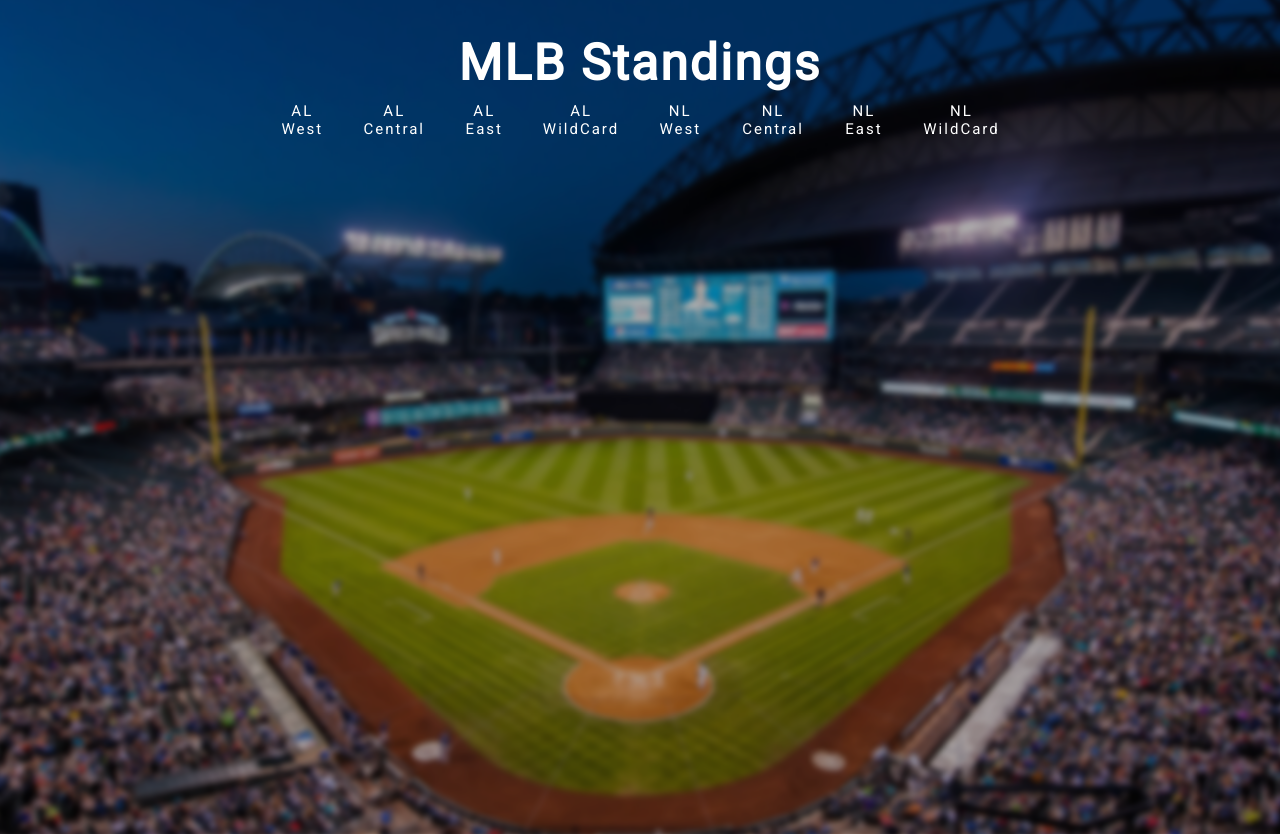
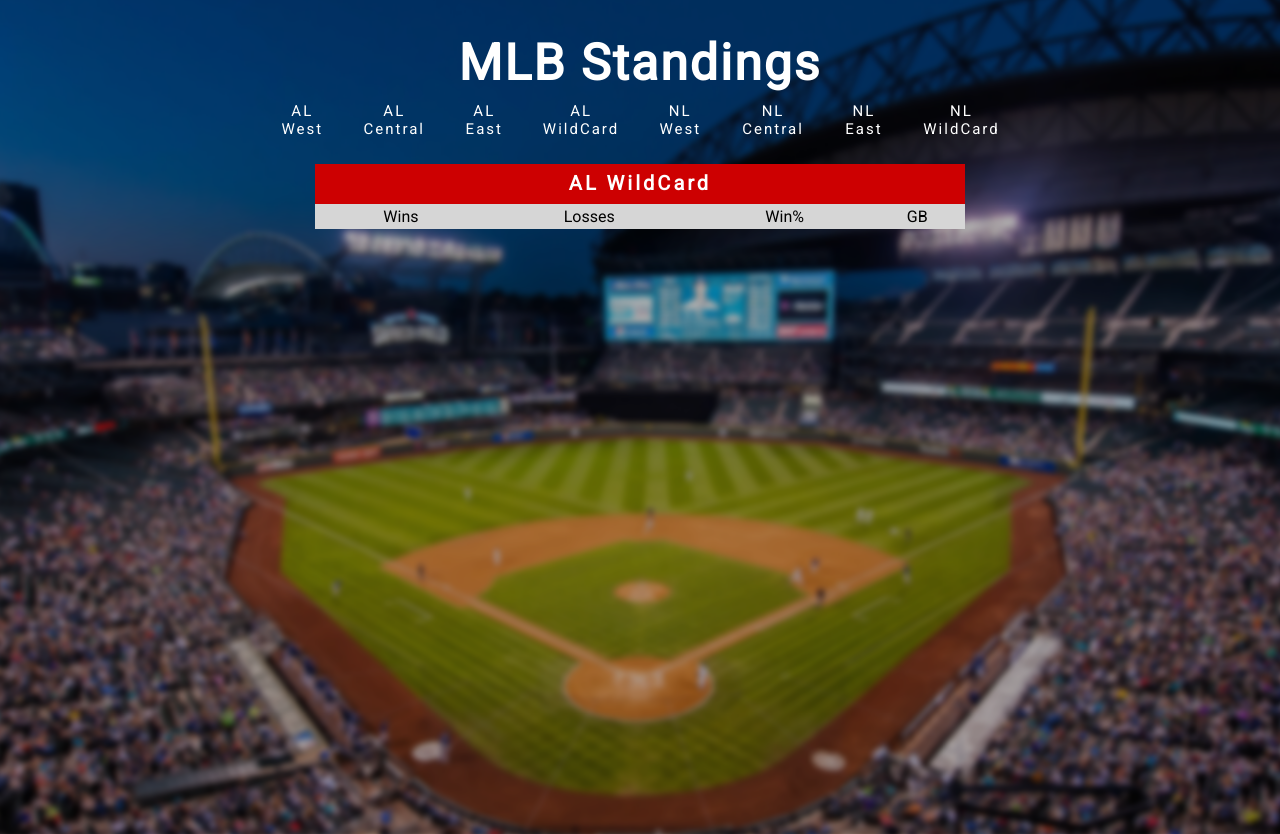
Before and after one commit to JohnHenry-Ward/MLBStandings, a PHP site: page /index.php?wildCard=al in a window 1280 px wide. Run offline with PHP 8.4, Linux system fonts and the light colour scheme; tables that the repository leaves empty or names only in its code hold one stand-in row (values such as "Sample post"); lists and menus that the app fills with data are empty.

Commit message:
added functinos/functionality for wildcard, 2 functions to calculate gamesAhead and gamesBack

```diff
--- a/css/style.css
+++ b/css/style.css
@@ -33,6 +33,11 @@ header{
 header h1{
     margin-bottom: 0;
     padding-bottom: 10px;
+}
+
+h1 a{
+    text-decoration: none;
+    color: white;
 }
 
 nav{
@@ -75,7 +80,7 @@ nav .nlWest a:hover, nav .nlCentral a:hover, nav .nlEast a:hover, nav .nlWild a:
     padding-bottom: 20px;
 }
 
-.alwest, .alcentral, .aleast{
+.alwest, .alcentral, .aleast, .AL{
     background-color: #CD0001;
     text-align: center;
     color: white;
@@ -86,7 +91,7 @@ nav .nlWest a:hover, nav .nlCentral a:hover, nav .nlEast a:hover, nav .nlWild a:
     letter-spacing: 3px;
 }
 
-.nlwest, .nlcentral, .nleast{
+.nlwest, .nlcentral, .nleast, .NL{
     background-color: #000089;
     text-align: center;
     color: white;
--- a/databaseConnection.php
+++ b/databaseConnection.php
@@ -24,7 +24,6 @@ function winPercentage($wins, $losses){
 function divisionLeader($division){
     $link = connectToDatabase();
 
-
     $sql = "SELECT MAX(winPerc) AS leader FROM mlbstandings WHERE divisionID = '$division'";
 
     $result = mysqli_query($link, $sql) or die('SQL syntax error: '.mysqli_error($link));
@@ -36,7 +35,7 @@ function divisionLeader($division){
     return $leadWinPerc;
 }
 
-//returns gamesBack for specific team
+//returns gamesBack for specific team in division
 function gamesBack($teamName, $division){
     $link = connectToDatabase();
 
@@ -70,6 +69,57 @@ function gamesBack($teamName, $division){
     $gamesBack = ($winDiff + $loseDiff) / 2;
 
     return number_format($gamesBack, 1, '.', '');
+}
+
+//returns gamesAhead for the first place team of the wildcard
+function gamesAheadWildCard($sql){
+    $link = connectToDatabase();
+
+    $sql = $sql;
+
+    $result = mysqli_query($link, $sql) or die('SQL syntax error: '.mysqli_error($link));
+
+    $firstTime = true;
+    $secondTime = false;
+    while($row = mysqli_fetch_array($result)){
+        if($firstTime && !$secondTime){
+            $leaderWins = $row['wins'];
+            $leaderLosses = $row['losses'];
+        }
+        elseif($secondTime && !$firstTime){
+            $wins = $row['wins'];
+            $losses = $row['losses'];
+            break;
+        }
+        $firstTime = false;
+        $secondTime = true;
+    }
+
+    $winDiff = $leaderWins - $wins;
+    $loseDiff = $losses - $leaderLosses;
+    $gamesBack = ($winDiff + $loseDiff) / 2;
+
+    return number_format($gamesBack, 1, '.', '');
+}
+
+//returns gamesBack for teams not in the top of the wildcard
+function gamesBackWildCard($wins, $losses, $teamTop){
+    $link = connectToDatabase();
+
+    $sql = "SELECT wins, losses FROM mlbstandings WHERE winPerc = $teamTop";
+
+    $result = mysqli_query($link, $sql) or die('SQL syntax error: '.mysqli_error($link));
+
+    while($row = mysqli_fetch_array($result)){
+        $leaderWins = $row['wins'];
+        $leaderLosses = $row['losses'];
+    }
+
+    $winDiff = $leaderWins - $wins;
+    $loseDiff = $losses - $leaderLosses;
+    $gamesBack = ($winDiff + $loseDiff) / 2;
+
+    return number_format($gamesBack, 1, '.', '');
 
 }
 ?>
--- a/index.php
+++ b/index.php
@@ -11,16 +11,16 @@
 <body>
     <div class="bgImg"></div>
     <header>
-        <h1>MLB Standings</h1>
+        <h1><a href = 'index.php'>MLB Standings</a></h1>
         <nav>
             <ul>
-                <li class = 'alWest'><a href = '#alwest'>AL West</a></li>
-                <li class = 'alCentral'><a href = '#alcentral'>AL Central</a></li>
-                <li class = 'alEast'><a href = '#aleast'>AL East</a></li>
+                <li class = 'alWest'><a href = 'index.php#alwest'>AL West</a></li>
+                <li class = 'alCentral'><a href = 'index.php#alcentral'>AL Central</a></li>
+                <li class = 'alEast'><a href = 'index.php#aleast'>AL East</a></li>
                 <li class = 'alWild'><a href = '?wildCard=al'>AL WildCard</a></li>
-                <li class = 'nlWest'><a href = '#nlwest'>NL West</a></li>
-                <li class = 'nlCentral'><a href = '#nlcentral'>NL Central</a></li>
-                <li class = 'nlEast'><a href = '#nleast'>NL East</a></li>
+                <li class = 'nlWest'><a href = 'index.php#nlwest'>NL West</a></li>
+                <li class = 'nlCentral'><a href = 'index.php#nlcentral'>NL Central</a></li>
+                <li class = 'nlEast'><a href = 'index.php#nleast'>NL East</a></li>
                 <li class = 'nlWild'><a href = '?wildCard=nl'>NL WildCard</a></li>
             </ul>
             </div>
@@ -111,15 +111,57 @@
             if(!empty($_GET['wildCard'])){
                 $league = substr($_GET['wildCard'], 0, 2);
 
-                $sql = "SELECT teamName, wins, losses, winPerc, gamesBack FROM mlbstandings WHERE divisionID LIKE '%$league' ";
+                $sql = "SELECT teamName, wins, losses, winPerc, gamesBack, divisionID FROM mlbstandings WHERE divisionID LIKE '$league%' AND gamesBack != '-' ORDER BY winPerc DESC";
 
                 $result = mysqli_query($link, $sql) or die('SQL syntax error: '.mysqli_error($link));
 
-                $row = mysqli_fetch_array($result);
+                $league = strtoupper($league);
+                ?>
+                <div class="ALNL">
+                    <?php echo "<h4 class = $league >$league WildCard</h4>" ?>
+                    <table class="Division">
+                        <tr>
+                            <th></th> <!--Blank header-->
+                            <th>Wins</th>
+                            <th>Losses</th>
+                            <th>Win%</th>
+                            <th>GB</th>
+                        </tr>
+                        <?php
 
-                //need all teams in that league (al/nl) - the 3 division leaders, maybe display them above everyone else??
+                            $wildCardCount = 0;
 
+                            while($row = mysqli_fetch_array($result)){
+                                if($wildCardCount == 0){
+                                    $gamesBack = '+'.gamesAheadWildCard($sql);
+                                    $wildCardLeader = $row['teamName'];
+                                }
+                                elseif($wildCardCount == 1){
+                                    $gamesBack = '-';
+                                    $secondPlaceWinPerc = $row['winPerc'];
+                                }
+                                elseif($wildCardCount > 1 && $row['winPerc'] == $secondPlaceWinPerc){
+                                    $gamesBack = '-';
+                                }
+                                else{
+                                    $gamesBack = gamesBackWildCard($row['wins'], $row['losses'], $secondPlaceWinPerc);
+                                }
 
+                                $wildCardCount++;
+
+                                $divID = $row['divisionID'];
+                                echo "<tr>
+                                        <td class = 'team'>$row[teamName]</td>
+                                        <td>$row[wins]</td>
+                                        <td>$row[losses]</td>
+                                        <td>$row[winPerc]</td>
+                                        <td>$gamesBack</td>
+                                    </tr>";
+                            }
+                        ?>
+                    </table>
+                </div>
+            <?php
             }
 
             //else, display all 6 divisions like normal
```
